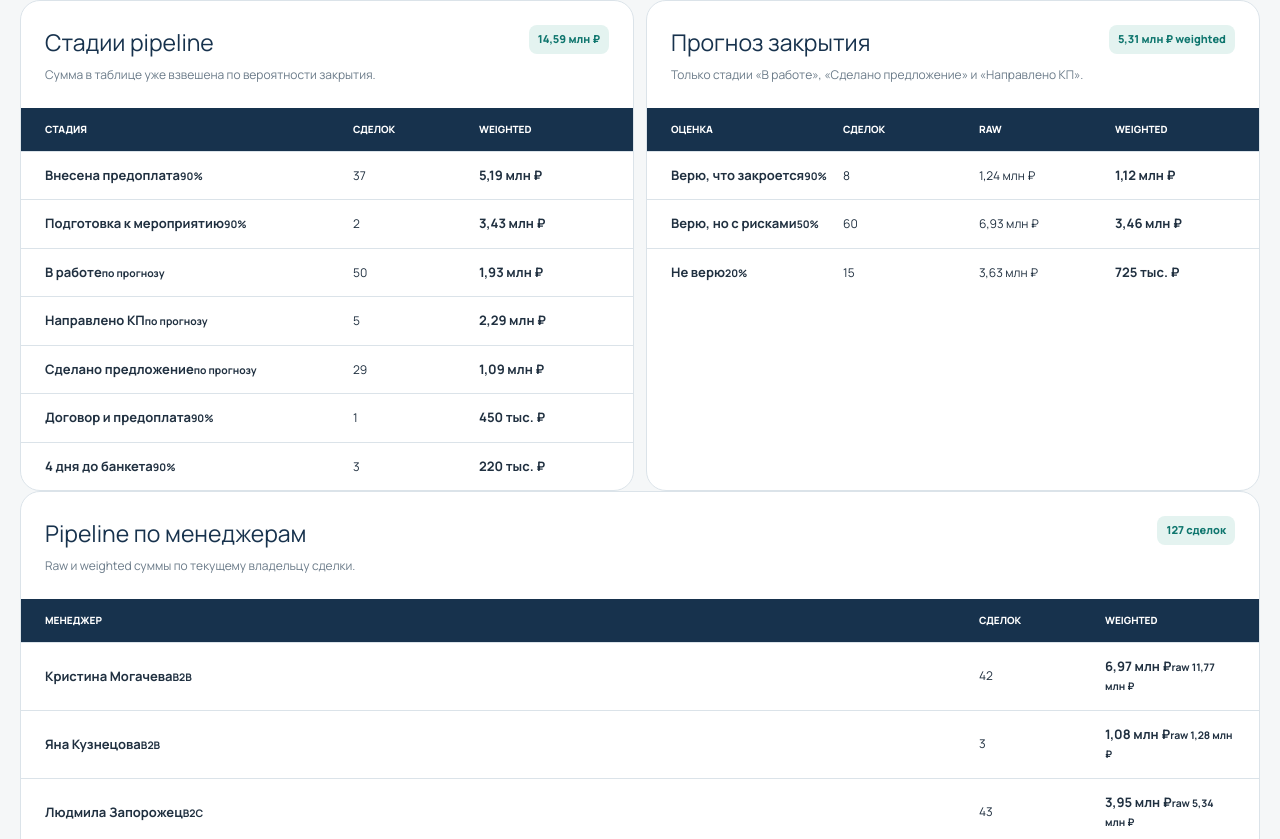
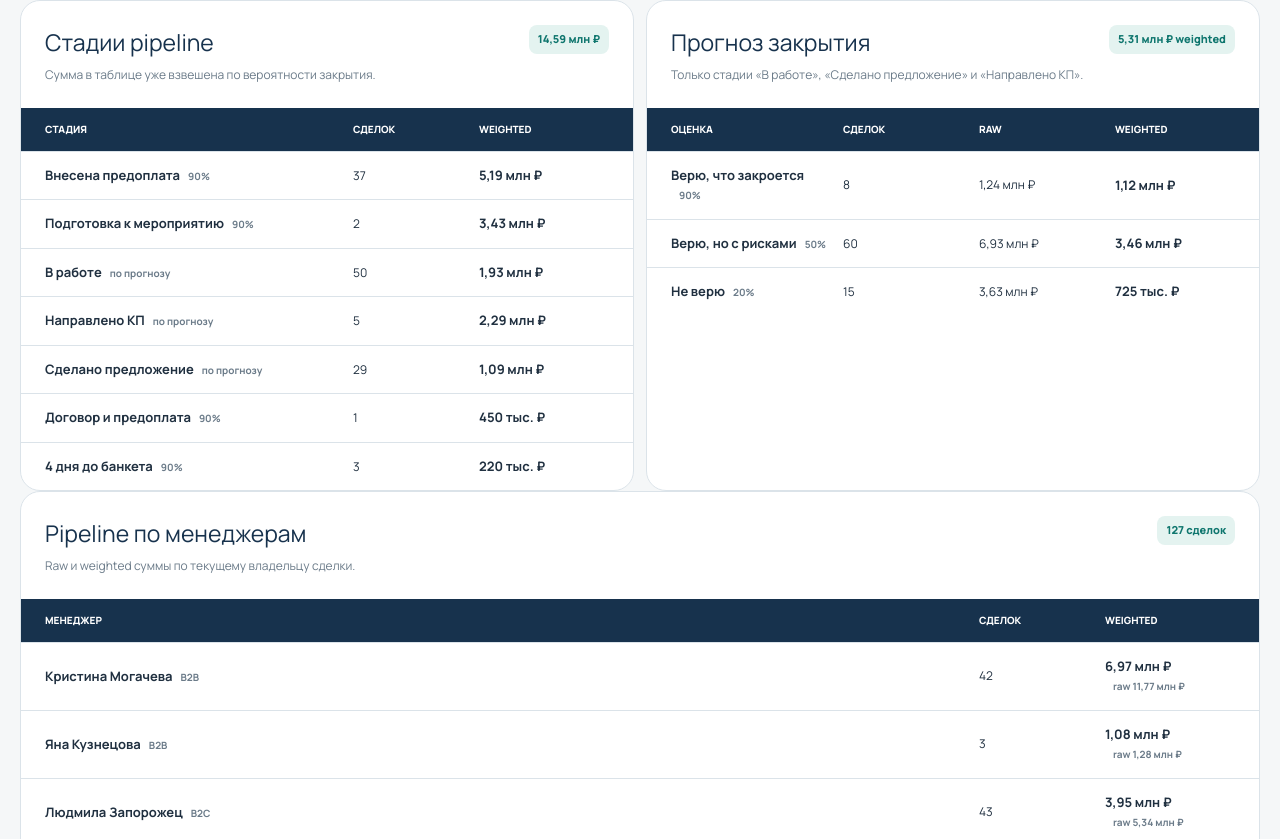
Before and after one commit to nkrivodud-blip/park-skazka-sales-report, a Next.js app: page / in a window 1280 px wide. Shown: the part 4661-5500 px from the top of the page. Built offline with nearby package versions, Linux system fonts and the light colour scheme.

Commit message:
Improve public pipeline probability spacing

```diff
--- a/app/globals.css
+++ b/app/globals.css
@@ -179,6 +179,7 @@ h2 { margin-bottom: 20px; color: var(--ink); font-size: clamp(40px, 5vw, 68px);
 .data-head { background: var(--ink); color: white; font-size: 10px; font-weight: 800; text-transform: uppercase; }
 .data-row { border-top: 1px solid var(--line); font-size: 12px; }
 .data-row strong { font-size: 13px; }
+.data-row > strong > small { display: inline-block; margin-left: 8px; color: var(--muted); font-size: 10px; font-weight: 700; white-space: nowrap; }
 .positive { color: var(--teal); }
 .stage { color: var(--muted); }
 .source-table .data-head, .source-table .data-row { grid-template-columns: 1fr 110px 130px; }
```
Also changed, not shown: .pages/index.html.
